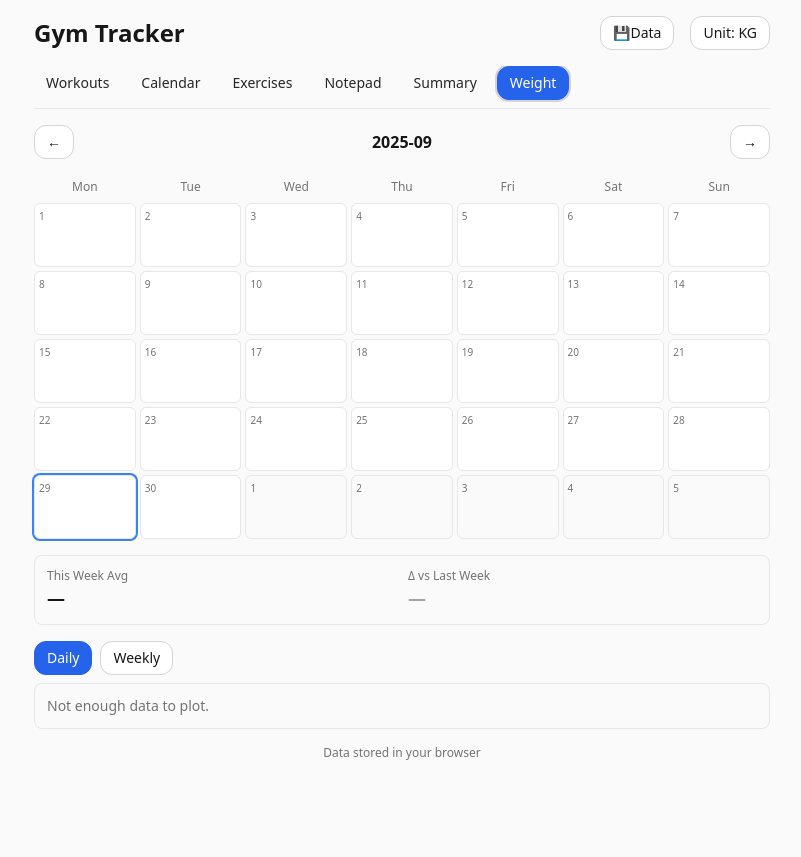
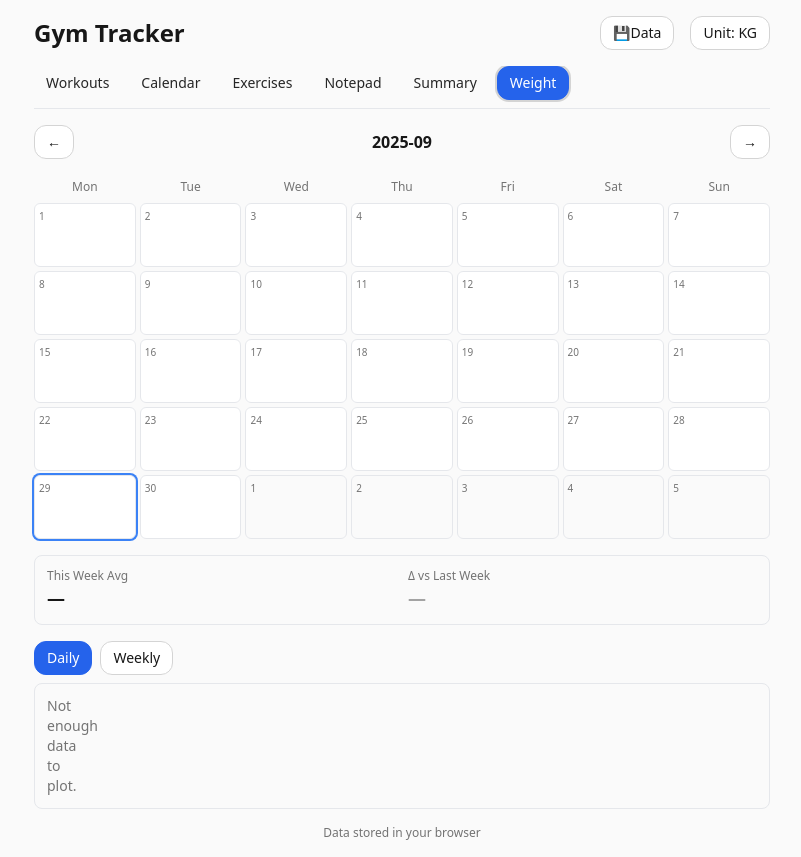
Before and after one commit to thinhdp/gym-tracker, a React (Vite) app: page / in a window 1280 px wide. Both pictures are taken after a click on the button "Weight". Shown: the whole page, without its empty margins (238-1039 px from the left). Before the commit the page ends 800 px from the top, so only its background shows below. Built offline with nearby package versions, Linux system fonts and the light colour scheme.

Commit message:
Weight graph update (#21)
* Add files via upload

* Update WeightChart.jsx

* Update WeightTracker.jsx

* Update WeightChart.jsx

* Update WeightTracker.jsx

* Update WeightChart.jsx

* Update WeightTracker.jsx

```diff
--- /dev/null
+++ b/src/components/WeightChart.jsx
@@ -0,0 +1,132 @@
+import React, { useMemo } from 'react';
+import { loadLS } from '../lib/storage';
+
+/**
+ * A simple SVG line chart component. Accepts an array of points
+ * with x/y coordinates and draws a polyline with markers and labels.
+ * The width of the chart is configurable to support horizontal scrolling.
+ */
+function SimpleLineChart({ points, height = 160, width, padding = 24 }) {
+  if (!points || points.length < 2) {
+    return <div className="text-sm text-neutral-500">Not enough data to plot.</div>;
+  }
+  const xs = points.map((p) => p.x);
+  const ys = points.map((p) => p.y);
+  const minX = Math.min(...xs);
+  const maxX = Math.max(...xs);
+  const minY = Math.min(...ys);
+  const maxY = Math.max(...ys);
+  const scaleX = (x) =>
+    padding + ((x - minX) / (maxX - minX || 1)) * (width - padding * 2);
+  const scaleY = (y) =>
+    height -
+    padding -
+    ((y - minY) / (maxY - minY || 1)) * (height - padding * 2);
+  const linePoints = points
+    .map((p) => `${scaleX(p.x)},${scaleY(p.y)}`)
+    .join(' ');
+  return (
+    <svg
+      width={width}
+      height={height}
+      viewBox={`0 0 ${width} ${height}`}
+      className="w-full"
+    >
+      {/* line */}
+      <polyline fill="none" stroke="currentColor" strokeWidth="2" points={linePoints} />
+      {/* point markers + labels */}
+      {points.map((p, i) => {
+        const cx = scaleX(p.x);
+        const cy = scaleY(p.y);
+        return (
+          <g key={i}>
+            <circle cx={cx} cy={cy} r="3" fill="currentColor" />
+            <text
+              x={cx}
+              y={cy - 8}
+              fontSize="10"
+              textAnchor="middle"
+              fill="currentColor"
+            >
+              {p.label}: {p.y}
+            </text>
+          </g>
+        );
+      })}
+    </svg>
+  );
+}
+
+/**
+ * Scrollable line chart for displaying body‑weight logs. This component
+ * renders a maximum of two weeks (14 days) at a time in daily mode or
+ * twelve weeks in weekly mode. The most recent entries are shown,
+ * and the chart scrolls horizontally when there are more slots than
+ * displayed data. No external charting library is required.
+ *
+ * Props:
+ *   logs (optional) – an object mapping ISO date strings to weights.
+ *   view – "daily" or "weekly" to determine aggregation.
+ */
+export default function WeightChart({ logs, view = 'daily' }) {
+  // Read weight logs from props or localStorage
+  const rawLogs = logs || loadLS('weightLogs', {});
+  // Helper to compute the start of the week (Monday)
+  const startOfWeekMonday = (date) => {
+    const d = new Date(date);
+    const day = d.getDay();
+    const diffToMon = (day + 6) % 7;
+    d.setHours(0, 0, 0, 0);
+    d.setDate(d.getDate() - diffToMon);
+    return d;
+  };
+  // Normalize data according to view
+  const weightData = useMemo(() => {
+    const entries = Object.keys(rawLogs).sort();
+    if (view === 'weekly') {
+      const byWeek = {};
+      entries.forEach((date) => {
+        const d = new Date(date + 'T00:00:00');
+        const weekStart = startOfWeekMonday(d);
+        const wkKey = weekStart.toISOString().slice(0, 10);
+        if (!byWeek[wkKey]) byWeek[wkKey] = [];
+        byWeek[wkKey].push(rawLogs[date]);
+      });
+      return Object.keys(byWeek)
+        .sort()
+        .map((wk) => {
+          const weights = byWeek[wk];
+          const avg =
+            weights.reduce((sum, w) => sum + w, 0) /
+            (weights.length || 1);
+          return { date: wk, weight: parseFloat(avg.toFixed(2)) };
+        });
+    }
+    return entries.map((date) => ({ date, weight: rawLogs[date] }));
+  }, [rawLogs, view]);
+  // Determine page size: 12 weeks or 14 days. This defines the width of the
+  // visible window (number of slots displayed at once).
+  const PAGE_SIZE = view === 'weekly' ? 12 : 14;
+  // Convert all entries to points with sequential x values. We assign each
+  // record a zero-based index so that the x-axis spacing is uniform.
+  const points = useMemo(() => {
+    return weightData.map((row, idx) => {
+      const label = row.date.slice(5); // show MM-DD portion
+      return { x: idx, y: row.weight, label };
+    });
+  }, [weightData]);
+  // Full chart width based on the total number of points
+  const chartWidth = points.length * 60;
+  // Visible window width: fixed number of slots (PAGE_SIZE)
+  const visibleWidth = PAGE_SIZE * 60;
+  return (
+    <div>
+      {/* Wrapper with fixed width so only PAGE_SIZE points are visible at once */}
+      <div style={{ overflowX: 'auto', width: `${visibleWidth}px` }}>
+        <div style={{ width: `${chartWidth}px` }}>
+          <SimpleLineChart points={points} width={chartWidth} />
+        </div>
+      </div>
+    </div>
+  );
+}
--- a/src/components/WeightTracker.jsx
+++ b/src/components/WeightTracker.jsx
@@ -1,6 +1,11 @@
 import React, { useMemo, useState, useEffect } from "react";
 import { Button } from "./ui/Button";
 import { useApp } from "../context/AppContext";
+// Import the new scrollable weight chart component. This component handles
+// rendering both daily and monthly weight data in a horizontally scrollable
+// graph. It reads from the provided logs or falls back to localStorage
+// internally if no logs are supplied.
+import WeightChart from "./WeightChart";
 
 /** Storage helpers */
 function getLs(key, fallback = {}) {
@@ -97,22 +102,15 @@ function LineChart({ points, height = 160, padding = 24 }) {
   const maxY = Math.max(...ys);
   const width = 640;
 
-  const scaleX = (x) =>
-    padding + ((x - minX) / (maxX - minX || 1)) * (width - padding * 2);
-  const scaleY = (y) =>
-    height - padding - ((y - minY) / (maxY - minY || 1)) * (height - padding * 2);
+  const scaleX = (x) => padding + ((x - minX) / (maxX - minX || 1)) * (width - padding * 2);
+  const scaleY = (y) => height - padding - ((y - minY) / (maxY - minY || 1)) * (height - padding * 2);
 
   const linePoints = points.map((p) => `${scaleX(p.x)},${scaleY(p.y)}`).join(" ");
 
   return (
     <svg viewBox={`0 0 ${width} ${height}`} className="w-full">
       {/* line */}
-      <polyline
-        fill="none"
-        stroke="currentColor"
-        strokeWidth="2"
-        points={linePoints}
-      />
+      <polyline fill="none" stroke="currentColor" strokeWidth="2" points={linePoints} />
       {/* point markers + labels */}
       {points.map((p, i) => {
         const cx = scaleX(p.x);
@@ -120,13 +118,7 @@ function LineChart({ points, height = 160, padding = 24 }) {
         return (
           <g key={i}>
             <circle cx={cx} cy={cy} r="3" fill="currentColor" />
-            <text
-              x={cx}
-              y={cy - 8}
-              fontSize="10"
-              textAnchor="middle"
-              fill="currentColor"
-            >
+            <text x={cx} y={cy - 8} fontSize="10" textAnchor="middle" fill="currentColor">
               {p.label}: {p.y}
             </text>
           </g>
@@ -166,10 +158,7 @@ export default function WeightTracker() {
   const todayYmd = ymd(new Date());
 
   // Weekly stats for current week (based on "today")
-  const { curr: weekAvg, delta: weekDelta } = useMemo(
-    () => computeWeeklyAvgAndDelta(logs, new Date()),
-    [logs]
-  );
+  const { curr: weekAvg, delta: weekDelta } = useMemo(() => computeWeeklyAvgAndDelta(logs, new Date()), [logs]);
 
   // Graph data toggle: "daily" | "weekly"
   const [mode, setMode] = useState("daily");
@@ -182,39 +171,15 @@ export default function WeightTracker() {
       .filter((k) => typeof logs[k] === "number" && isFinite(logs[k]))
       .map((k) => {
         const d = new Date(k + "T00:00:00");
-        const label =
-          `${String(d.getMonth() + 1).padStart(2, "0")}-${String(d.getDate()).padStart(2, "0")}`;
+        const label = `${String(d.getMonth() + 1).padStart(2, "0")}-${String(d.getDate()).padStart(2, "0")}`;
         return { x: (d - base) / 86400000, y: logs[k], label };
       });
   }, [logs]);
 
-  const weeklyPoints = useMemo(() => {
-    // build weekly averages over all logged dates
-    const keys = Object.keys(logs).sort();
-    if (!keys.length) return [];
-    const byWeek = new Map();
-    for (const k of keys) {
-      const d = new Date(k + "T00:00:00");
-      const wkStart = startOfWeekMonday(d);
-      const wkKey = ymd(wkStart);
-      const arr = byWeek.get(wkKey) || [];
-      arr.push(logs[k]);
-      byWeek.set(wkKey, arr);
-    }
-    const sorted = [...byWeek.entries()]
-      .map(([k, arr]) => {
-        const avg = Math.round((arr.reduce((a, b) => a + b, 0) / arr.length) * 10) / 10;
-        return { k, d: new Date(k + "T00:00:00"), avg };
-      })
-      .sort((a, b) => a.d - b.d);
-
-    const base = sorted[0].d;
-    return sorted.map((row) => ({
-      x: (row.d - base) / 86400000,
-      y: row.avg,
-      label: `${String(row.d.getMonth() + 1).padStart(2, "0")}-${String(row.d.getDate()).padStart(2, "0")}`,
-    }));
-  }, [logs]);
+  // We no longer compute aggregated points for the chart here. The WeightChart
+  // component handles aggregation for weekly view internally. If you need
+  // weeklyPoints elsewhere (e.g. for alternate visualizations), you can
+  // compute them similarly to the original implementation.
 
   const onCellClick = (date) => {
     const key = ymd(date);
@@ -292,7 +257,6 @@ export default function WeightTracker() {
               <div className="absolute top-1 left-1 text-[10px] text-neutral-500">
                 {d.getDate()}
               </div>
-
               {editingKey === key ? (
                 <div className="absolute inset-0 flex items-center justify-center p-2">
                   <input
@@ -364,12 +328,17 @@ export default function WeightTracker() {
             Weekly
           </Button>
         </div>
-        <div className="rounded-lg border p-3">
-          {mode === "daily" ? (
-            <LineChart points={dailyPoints} />
-          ) : (
-            <LineChart points={weeklyPoints} />
-          )}
+        {/*
+          Use the WeightChart component to render the line chart. It
+          automatically aggregates data based on the view (daily or
+          weekly) and renders a horizontally scrollable graph. The
+          window displays at most 14 days or 12 weeks at once, but
+          you can scroll left/right to view the rest of your weight
+          history. Passing the logs ensures it uses the same data
+          that WeightTracker manages.
+        */}
+        <div className="rounded-lg border p-3 overflow-x-auto">
+          <WeightChart view={mode} logs={logs} />
         </div>
       </div>
     </div>
```
